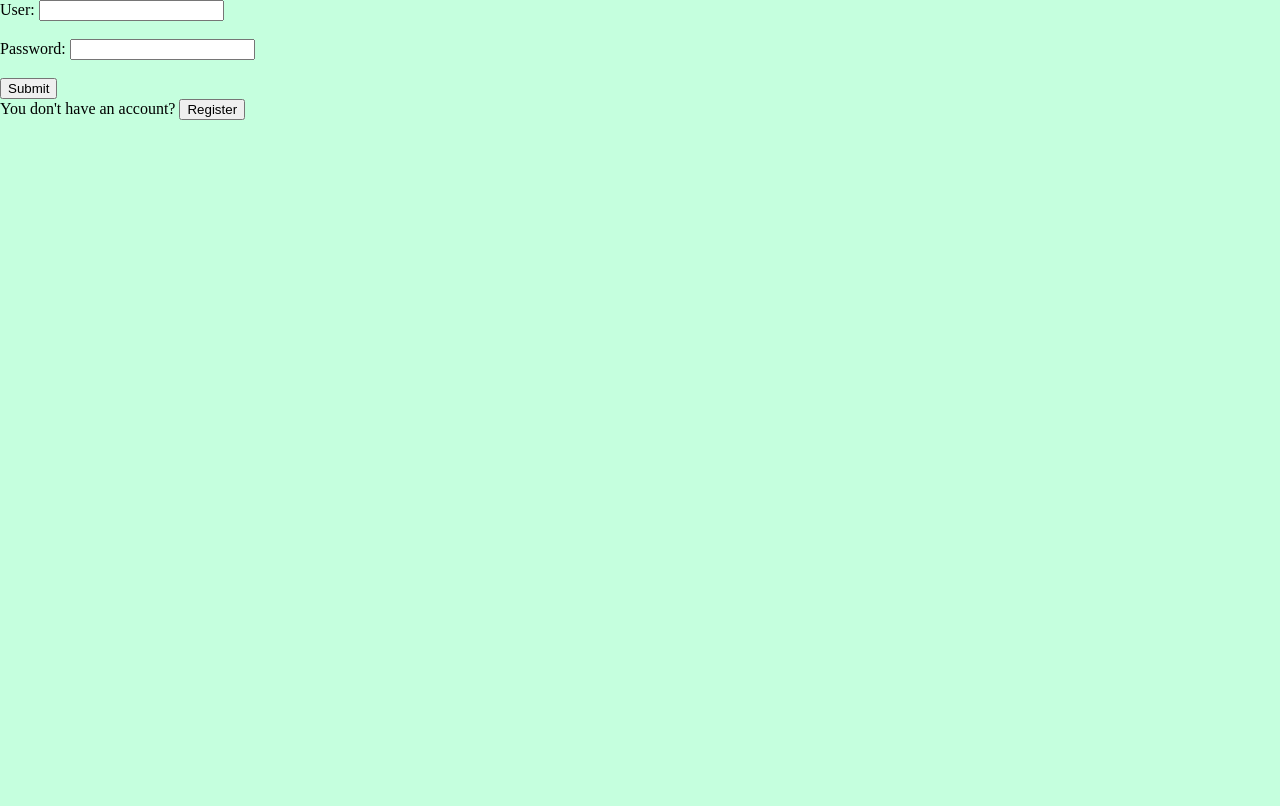
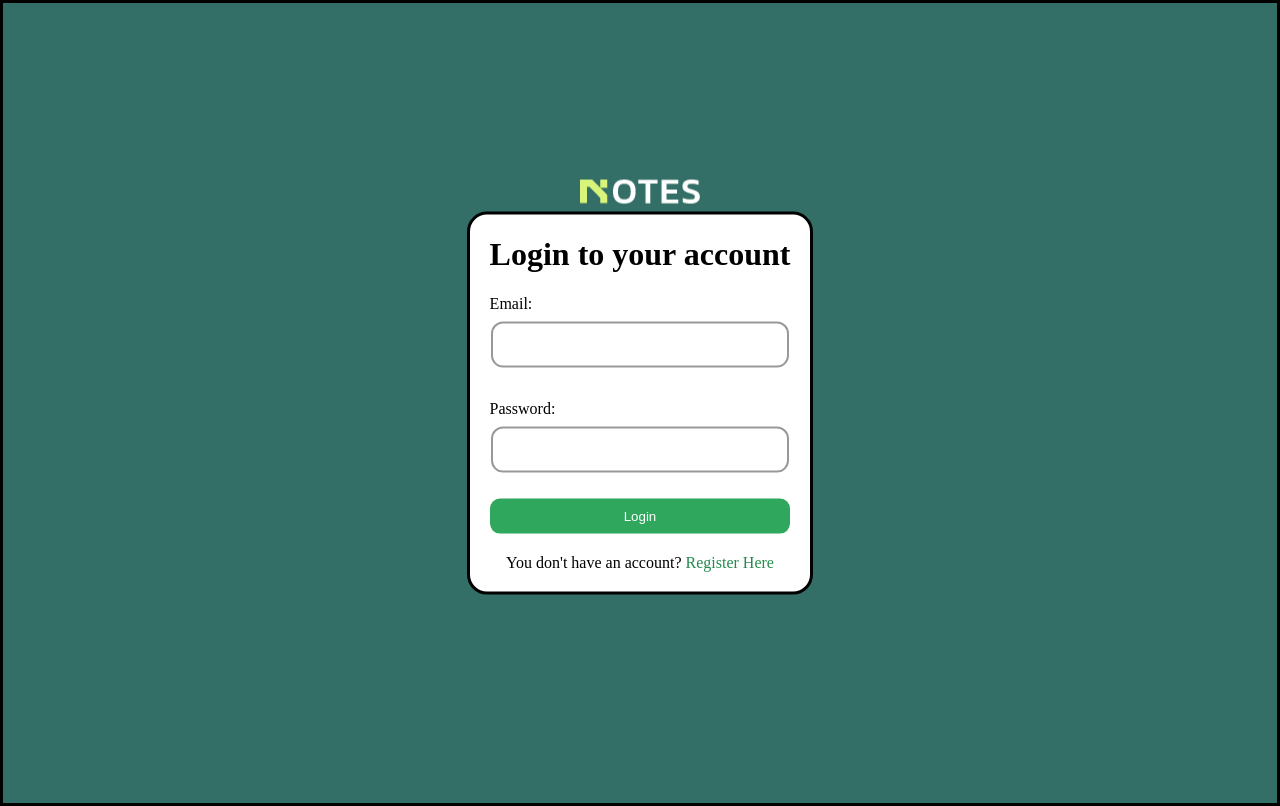
Before and after one commit to MohamedABBJ/Notes-PHP, a PHP site: page /Frontend/Components/Login/login.html in a window 1280 px wide. Before the commit the page ends 120 px from the top, so only its background shows below. Run offline with PHP 8.4, Linux system fonts and the light colour scheme.

Commit message:
Improve login style and polishing some aspects of it

```diff
--- a/Backend/Components/Login/login.php
+++ b/Backend/Components/Login/login.php
@@ -7,7 +7,6 @@
   <meta name="viewport" content="width=device-width, initial-scale=1.0">
   <title>Document</title>
   <link rel="stylesheet" type="text/css" href="../../Global/globalStyle.php">
-  <link rel="stylesheet" type="text/css" href="../../Styles/Login/loginStyle.php">
 </head>
 
 <body>
--- a/Frontend/Components/Global/globalStyle.css
+++ b/Frontend/Components/Global/globalStyle.css
@@ -1,11 +1,12 @@
 html{
+    position: relative;
     font-family: Kanit;
-    height:100vh;
-    width:1200px;
     overflow: hidden;
+    height: 800px;
+    border: solid black;
 }
 body{
-    background-color: #c5ffde;
+    background-color:rgba(0, 76, 66, 0.8);
     height:100%;
     margin:0px;
 }
--- a/Frontend/Components/Login/login.html
+++ b/Frontend/Components/Login/login.html
@@ -6,15 +6,25 @@
     <meta name="viewport" content="width=device-width, initial-scale=1.0">
     <title>Document</title>
     <link rel="stylesheet" href="../Global/globalStyle.css">
+    <link rel="stylesheet" href="../../Styles/Login/loginStyle.css">
 </head>
 <body>
-    <form action="../../../Backend/Components/Login/login.php" method="post">
-        User: <input type="text" name="username" > <br> <br>
-        Password: <input type="text" name="password"> <br> <br>
-        <input type="submit">
-    </form>
-    You don't have an account?
-    <button onclick=btnRegister()>Register</button>
+    <div class="OuterLoginForm">
+        <div class="InnerLoginForm">
+            <img class="Logo" src="../../../Assets/Global/Logo.png" alt="">
+                <h1>Login to your account</h1>
+                <form action="../../../Backend/Components/Login/login.php" method="post">
+                    <p>Email:</p>
+                    <input type="text" name="username" > <br> <br>
+                    <p>Password:</p>
+                    <input type="text" name="password"> <br> <br>
+                    <button type="submit">Login</button>
+                </form>
+                You don't have an account?
+                <a href="../Register/register.html">Register Here</a>
+        </div>
+    </div>
+
     <script src="./login.js"></script>
 </body>
 </html>
--- /dev/null
+++ b/Frontend/Styles/Login/loginStyle.css
@@ -0,0 +1,57 @@
+.OuterLoginForm{
+    display: flex;
+    flex-direction: column;
+    width: 100%;
+    height: 100vh;
+}
+.OuterLoginForm .InnerLoginForm > img{
+    position: absolute;
+    top: -50px;
+    left: 110px;
+}
+.OuterLoginForm .InnerLoginForm{
+    margin: 0 auto;
+    position: relative;
+    top: 50%;
+    transform: translateY(-50%);
+    text-align: center;
+    border: solid black;
+    border-radius: 20px;
+    padding:0px 20px 20px 20px;
+    background-color: white;
+}
+.OuterLoginForm .InnerLoginForm > img{
+    padding: 15px 0px 0px 0px;
+}
+.OuterLoginForm .InnerLoginForm > form > p{
+    text-align: left;
+}
+.OuterLoginForm .InnerLoginForm > form > input{
+    width: 290px;
+    height: 40px;
+    border: none;
+    outline: rgba(0, 0, 0, 0.4) solid 2px;
+    border-width: 2px;
+    border-radius: 10px;
+    margin-top:-5px;
+}
+.OuterLoginForm .InnerLoginForm > form > input:focus{
+    outline: rgba(0, 0, 0, 1) solid 2px;
+}
+.OuterLoginForm .InnerLoginForm > form > button{
+    padding:10px 0px 10px 0px;
+    margin:10px 0px 20px 0px;
+    width: 300px;
+    border-radius:10px;
+    border:none;
+    color:white;
+    background-color: rgb(47, 168, 93);
+    cursor: pointer;
+}
+.OuterLoginForm .InnerLoginForm > form > button:active{
+    background-color: rgb(0, 0, 0);
+}
+.OuterLoginForm .InnerLoginForm > a{
+    color:rgb(37, 139, 76);
+    text-decoration: none;
+}
```
Also changed, not shown: Assets/Global/LogoOutline.png (added), Backend/Styles/Login/loginStyle.php (deleted).
